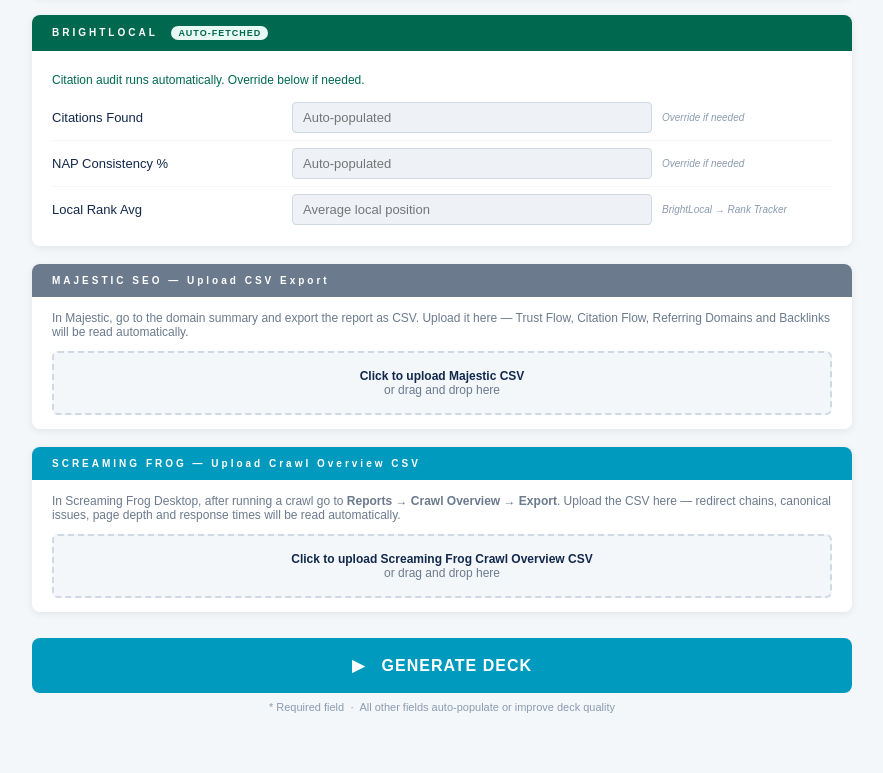
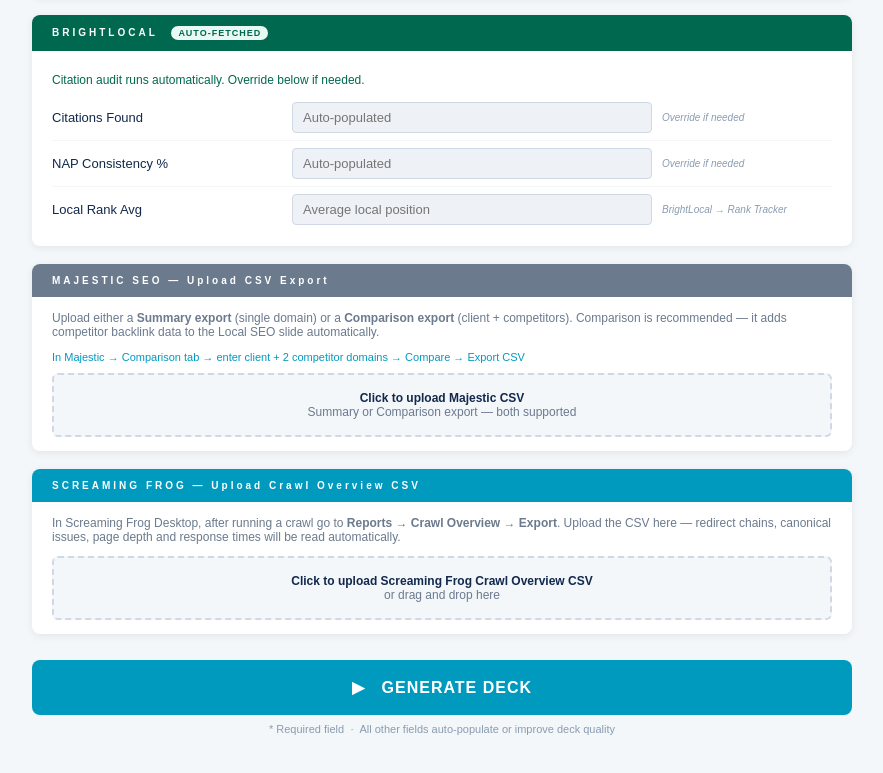
Before and after one commit to pmpmg/seo-audit-api, a website: page public/index.html in a window 1280 px wide. Shown: the part 978-1751 px from the top of the page, without its empty margins (198-1081 px from the left). Drawn offline with Linux system fonts and the light colour scheme.

Commit message:
Update index.html

```diff
--- a/public/index.html
+++ b/public/index.html
@@ -183,10 +183,11 @@
   <div class="card">
     <div class="card-header gray">MAJESTIC SEO — Upload CSV Export</div>
     <div class="card-body">
-      <p style="font-size:12px;color:#6B7A8D;margin-bottom:12px;">In Majestic, go to the domain summary and export the report as CSV. Upload it here — Trust Flow, Citation Flow, Referring Domains and Backlinks will be read automatically.</p>
+      <p style="font-size:12px;color:#6B7A8D;margin-bottom:12px;">Upload either a <strong>Summary export</strong> (single domain) or a <strong>Comparison export</strong> (client + competitors). Comparison is recommended — it adds competitor backlink data to the Local SEO slide automatically.</p>
+      <p style="font-size:11px;color:#009ABF;margin-bottom:10px;">In Majestic → Comparison tab → enter client + 2 competitor domains → Compare → Export CSV</p>
       <div class="upload-area" id="uploadArea" onclick="document.getElementById('majesticFile').click()">
         <input type="file" id="majesticFile" accept=".csv" style="display:none" onchange="handleFileSelect(this)">
-        <p class="upload-label"><strong>Click to upload Majestic CSV</strong><br>or drag and drop here</p>
+        <p class="upload-label"><strong>Click to upload Majestic CSV</strong><br>Summary or Comparison export — both supported</p>
         <p id="fileName" style="font-size:12px;color:#00684F;margin-top:6px;display:none;"></p>
       </div>
     </div>
```
